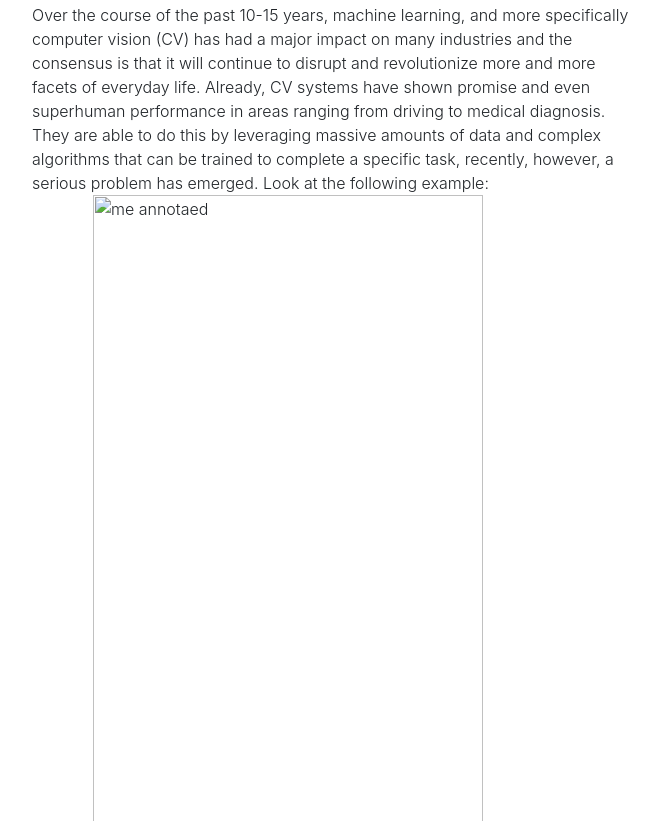
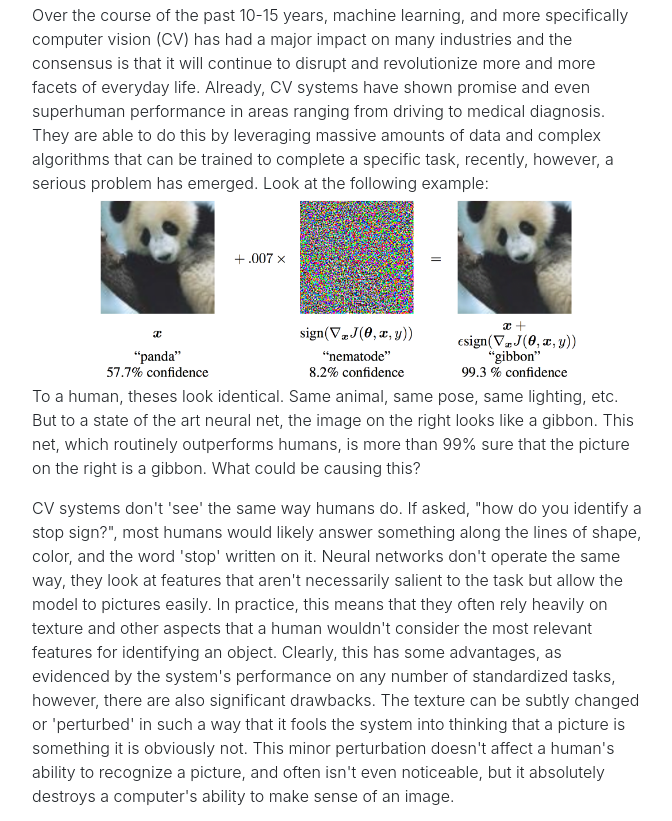
Before and after one commit to McClain-Thiel/Adversary_resistant_CV, a plain HTML site: page docs/index.html in a window 1280 px wide. Shown: the part 3491-4312 px from the top of the page, without its empty margins (288-960 px from the left). Drawn offline with nearby package versions, Linux system fonts and the light colour scheme.

Commit message:
just guess and check

```diff
--- a/docs/index.html
+++ b/docs/index.html
@@ -147,7 +147,7 @@
               superhuman performance in areas ranging from driving to medical diagnosis. They are able to do this by
               leveraging massive amounts of data and complex algorithms that can be trained to complete a specific task,
               recently, however,  a serious problem has emerged. Look at the following example:
-              <img class="center" src="assets/imgs/adversarial-example.png" alt="me annotaed">
+              <img class="center" src="assets/imgs/adversarial-example.jpg" alt="me annotaed">
 
               To a human, theses look identical. Same animal, same pose, same lighting, etc. But to a state of the art
               neural net, the image on the right looks like a gibbon. This net, which routinely outperforms humans, is
@@ -202,7 +202,7 @@
               superhuman performance in areas ranging from driving to medical diagnosis. They are able to do this by
               leveraging massive amounts of data and complex algorithms that can be trained to complete a specific task,
               recently, however,  a serious problem has emerged. Look at the following example:
-              <img class="center" src="assets/imgs/adversarial-example.png" alt="me annotaed">
+              <img class="center" src="assets/imgs/adversarial-example.jpg" alt="me annotaed">
 
               To a human, theses look identical. Same animal, same pose, same lighting, etc. But to a state of the art
               neural net, the image on the right looks like a gibbon. This net, which routinely outperforms humans, is
@@ -257,7 +257,7 @@
               superhuman performance in areas ranging from driving to medical diagnosis. They are able to do this by
               leveraging massive amounts of data and complex algorithms that can be trained to complete a specific task,
               recently, however,  a serious problem has emerged. Look at the following example:
-              <img class="center" src="assets/imgs/adversarial-example.png" alt="me annotaed">
+              <img class="center" src="assets/imgs/adversarial-example.jpg" alt="me annotaed">
 
               To a human, theses look identical. Same animal, same pose, same lighting, etc. But to a state of the art
               neural net, the image on the right looks like a gibbon. This net, which routinely outperforms humans, is
@@ -312,7 +312,7 @@
               superhuman performance in areas ranging from driving to medical diagnosis. They are able to do this by
               leveraging massive amounts of data and complex algorithms that can be trained to complete a specific task,
               recently, however,  a serious problem has emerged. Look at the following example:
-              <img class="center" src="assets/imgs/adversarial-example.png" alt="me annotaed">
+              <img class="center" src="assets/imgs/adversarial-example.jpg" alt="me annotaed">
 
               To a human, theses look identical. Same animal, same pose, same lighting, etc. But to a state of the art
               neural net, the image on the right looks like a gibbon. This net, which routinely outperforms humans, is
@@ -367,7 +367,7 @@
               superhuman performance in areas ranging from driving to medical diagnosis. They are able to do this by
               leveraging massive amounts of data and complex algorithms that can be trained to complete a specific task,
               recently, however,  a serious problem has emerged. Look at the following example:
-              <img class="center" src="assets/imgs/adversarial-example.png" alt="me annotaed">
+              <img class="center" src="assets/imgs/adversarial-example.jpg" alt="me annotaed">
 
               To a human, theses look identical. Same animal, same pose, same lighting, etc. But to a state of the art
               neural net, the image on the right looks like a gibbon. This net, which routinely outperforms humans, is
```
Also changed, not shown: docs/assets/imgs/adversarial-example.jpg (added).
